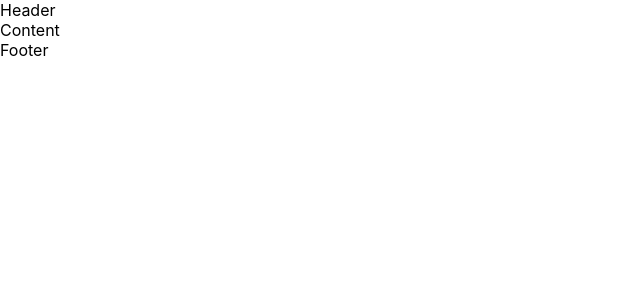
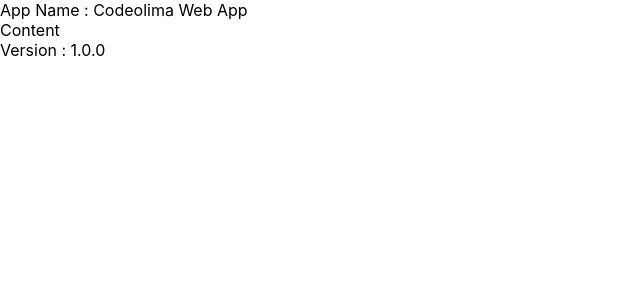
Before and after one commit to amilacodeolima/rnd-mern, a React (Create React App) app in the folder client/: page / in a window 1280 px wide. Shown: the top 300 px of the page, without its empty margins (0-640 px from the left). Built offline with nearby package versions, Linux system fonts and the light colour scheme.

Commit message:
Add props and show props values in header and footer component

```diff
--- a/client/src/App.js
+++ b/client/src/App.js
@@ -4,12 +4,16 @@ import Content from './Components/Content';
 import Footer from './Components/Footer';
 
 function App() {
+
+  const appName = "Codeolima Web App";
+  const version = "1.0.0";
+
   return (
-    <>
-      <Header />
-      <Content />
-      <Footer />
-    </>
+    <div>
+      <Header appName={appName}/>
+      <Content/>
+      <Footer version={version}/>
+    </div>
   );
 }
 
--- a/client/src/Components/Footer.js
+++ b/client/src/Components/Footer.js
@@ -1,7 +1,7 @@
 import React from 'react'
 
-export default function Footer() {
+export default function Footer({ version = '0.0.0'}) {
   return (
-    <div>Footer</div>
+    <div>Version : {version}</div>
   )
 }
--- a/client/src/Components/Header.js
+++ b/client/src/Components/Header.js
@@ -3,7 +3,7 @@ import React, { Component } from 'react'
 export default class Header extends Component {
   render() {
     return (
-      <div>Header</div>
+      <div>App Name : {this.props.appName}</div>
     )
   }
 }
```
